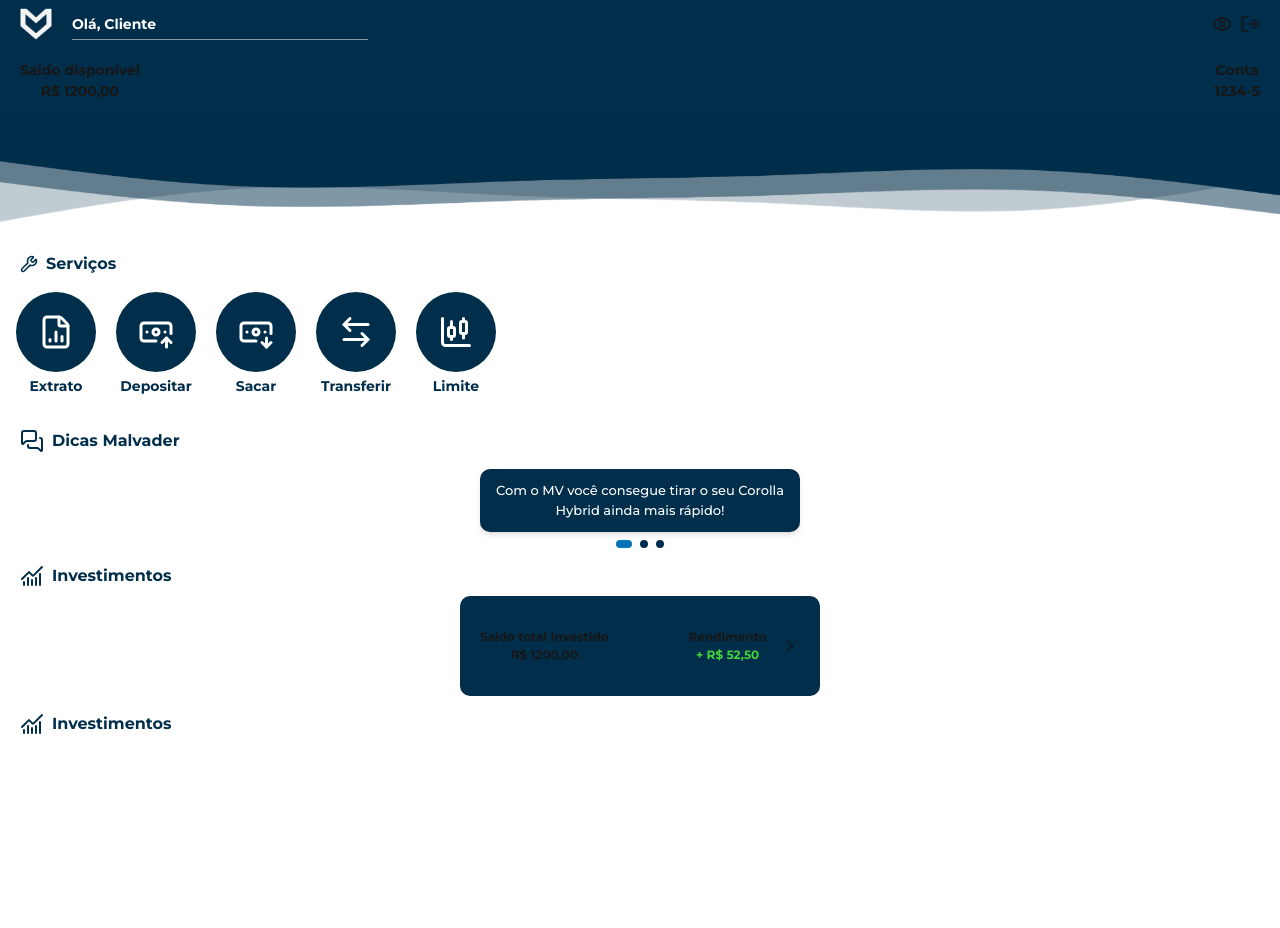
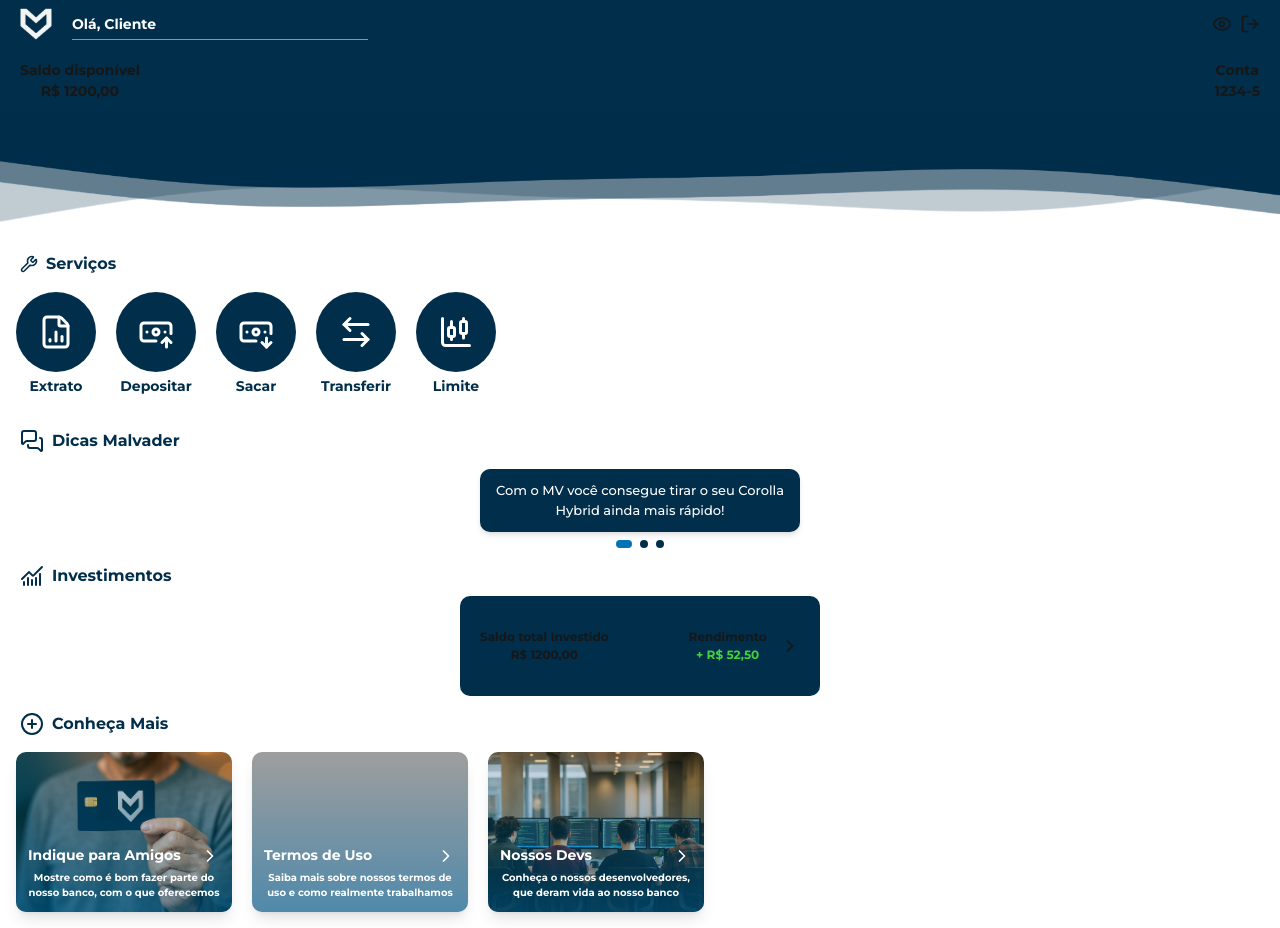
Before and after one commit to LeonardoAtaides/Banco-Malvader, a Next.js app in the folder frontend/: page /Cliente in a window 1280 px wide. Before the commit the page ends 800 px from the top, so only its background shows below. Built offline with nearby package versions, Linux system fonts and the light colour scheme; grey boxes are pictures that could not be loaded.

Commit message:
Update page.tsx

```diff
--- a/frontend/src/app/Cliente/page.tsx
+++ b/frontend/src/app/Cliente/page.tsx
@@ -163,7 +163,76 @@ export default function Cliente() {
         </button>
     </div>
 
-    <Titulo tipo={3} />
+    <Titulo tipo={4} />
+    <div className="w-full overflow-x-auto">
+    <div className="flex gap-5 px-4 py-4 min-w-max">
+        {/* Card */}
+        <button className="relative w-54 h-40 rounded-[10px] overflow-hidden shadow-lg">
+        {/* Imagem de fundo */}
+        <img
+            src="assets/Indicar.png"
+            alt="indicar"
+            className="w-full h-full object-cover center"
+        />
+        {/* Gradiente azul */}
+        <div className="absolute inset-0 bg-gradient-to-t from-[#0274B6]/50 to-transparent"></div>
+        {/* Texto */}
+        <div className="absolute bottom-0 left-0 right-0 p-3 text-white">
+            <div className="flex justify-between items-center">
+            <h1 className="font-semibold">Indique para Amigos</h1>
+            <ChevronRight className="w-5 h-5" />
+            </div>
+            <p className="text-[10px] mt-1">
+            Mostre como é bom fazer parte do nosso banco, com o que oferecemos
+            </p>
+        </div>
+        </button>
+
+        {/* Card 2*/}
+        <button className="relative w-54 h-40 rounded-[10px] overflow-hidden shadow-lg">
+        {/* Imagem de fundo */}
+        <img
+            src="assets/Banco.png"
+            alt="indicar"
+            className="w-full h-full object-cover center"
+        />
+        {/* Gradiente azul */}
+        <div className="absolute inset-0 bg-gradient-to-t from-[#0274B6]/50 to-transparent"></div>
+        {/* Texto */}
+        <div className="absolute bottom-0 left-0 right-0 p-3 text-white">
+            <div className="flex justify-between items-center">
+            <h1 className="font-semibold">Termos de Uso</h1>
+            <ChevronRight className="w-5 h-5" />
+            </div>
+            <p className="text-[10px] mt-1">
+            Saiba mais sobre nossos termos de uso e como realmente trabalhamos
+            </p>
+        </div>
+        </button>
+
+        {/* Card  3*/}
+        <button className="relative w-54 h-40 rounded-[10px] overflow-hidden shadow-lg">
+        {/* Imagem de fundo */}
+        <img
+            src="assets/Devs.png"
+            alt="indicar"
+            className="w-full h-full object-cover center"
+        />
+        {/* Gradiente azul */}
+        <div className="absolute inset-0 bg-gradient-to-t from-[#0274B6]/50 to-transparent"></div>
+        {/* Texto */}
+        <div className="absolute bottom-0 left-0 right-0 p-3 text-white">
+            <div className="flex justify-between items-center">
+            <h1 className="font-semibold">Nossos Devs</h1>
+            <ChevronRight className="w-5 h-5" />
+            </div>
+            <p className="text-[10px] mt-1">
+            Conheça o nossos desenvolvedores, que deram vida ao nosso banco
+            </p>
+        </div>
+        </button>
+    </div>
+    </div>
 
 
     </main>
```
